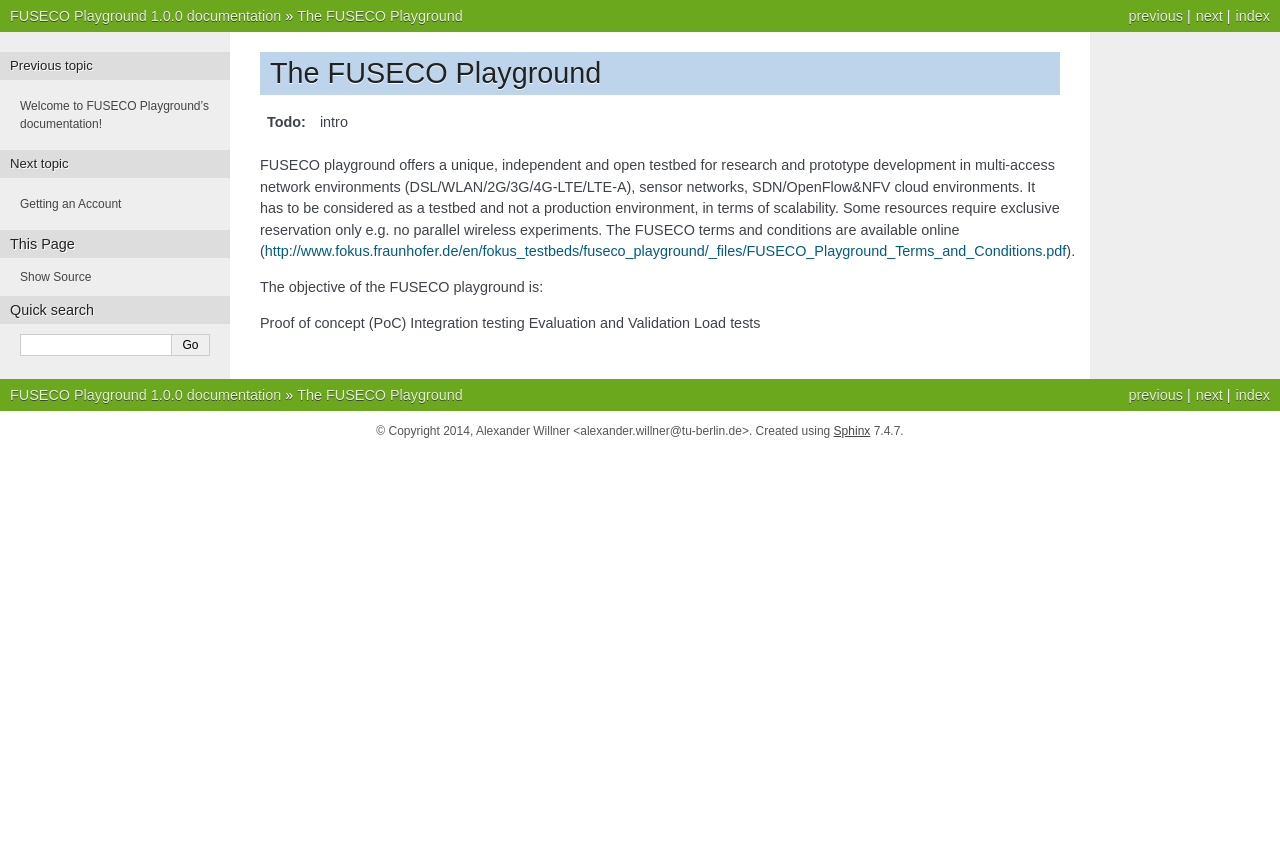
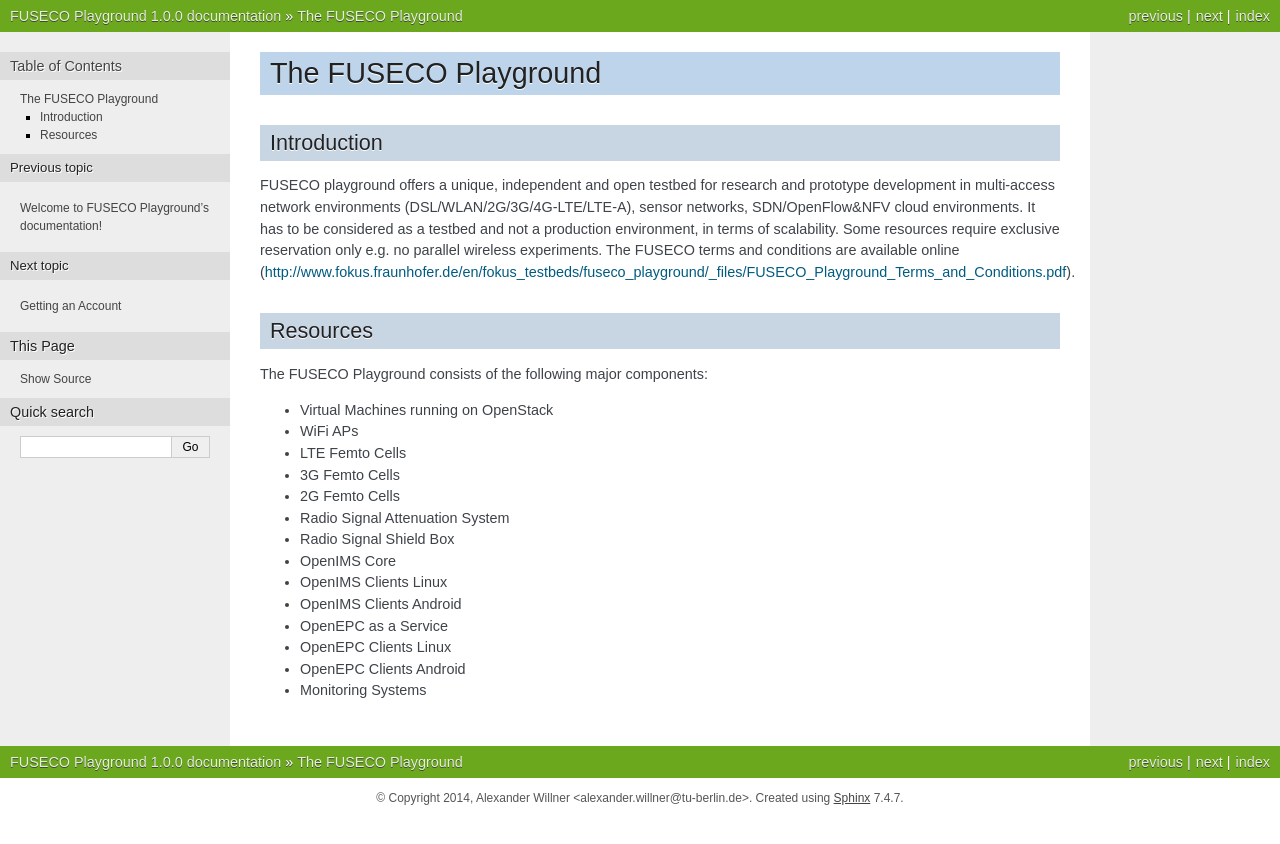
Before and after one commit to FITeagle/fusecoplayground, a Sphinx documentation site: the page built from source/fusecofacility.rst, in a window 1280 px wide. Shown: the top 844 px of the page. Built offline with Sphinx 7.4.7, drawn with Linux system fonts in a browser that asks for light colours.

Commit message:
Update fusecofacility.rst

```diff
--- a/source/fusecofacility.rst
+++ b/source/fusecofacility.rst
@@ -1,15 +1,29 @@
 The FUSECO Playground
 =====================
 
-.. todo:: intro
+Introduction
+------------
 
 FUSECO playground offers a unique, independent and open testbed for research and prototype development in multi-access network environments (DSL/WLAN/2G/3G/4G-LTE/LTE-A), sensor networks, SDN/OpenFlow&NFV cloud environments.
 It has to be considered as a testbed and not a production environment, in terms of scalability. Some resources require exclusive reservation only e.g. no parallel wireless experiments.
 The FUSECO terms and conditions are available online (http://www.fokus.fraunhofer.de/en/fokus_testbeds/fuseco_playground/_files/FUSECO_Playground_Terms_and_Conditions.pdf).
 
-The objective of the FUSECO playground is:
+Resources
+---------
 
-Proof of concept (PoC)
-Integration testing
-Evaluation and Validation
-Load tests
+The FUSECO Playground consists of the following major components:
+
+•  Virtual	Machines	running	on	OpenStack
+•  WiFi	APs
+•  LTE	Femto	Cells
+•  3G	Femto	Cells
+•  2G	Femto	Cells
+•  Radio	Signal	Attenuation	System
+•  Radio	Signal	Shield	Box
+•  OpenIMS	Core
+•  OpenIMS	Clients	Linux
+•  OpenIMS	Clients	Android
+•  OpenEPC	as	a	Service
+•  OpenEPC	Clients	Linux
+•  OpenEPC	Clients	Android
+•  Monitoring	Systems
```
